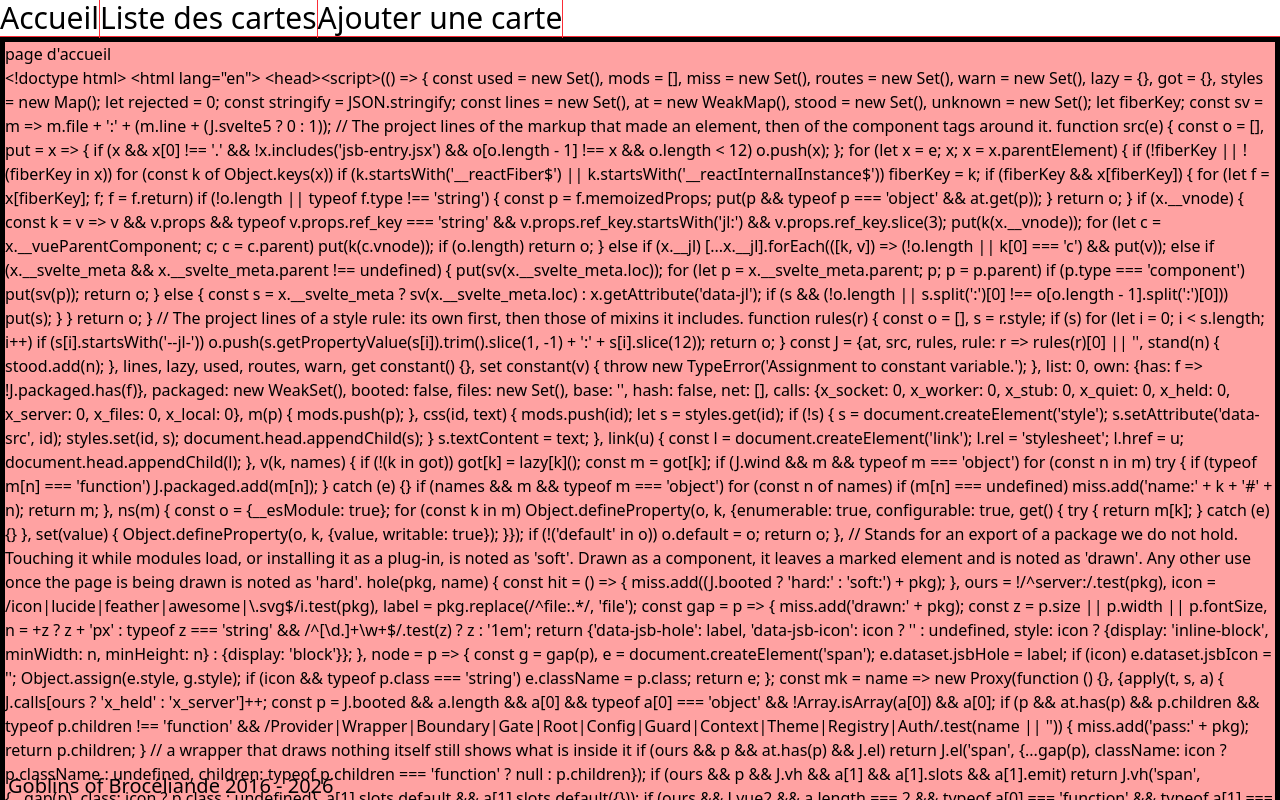
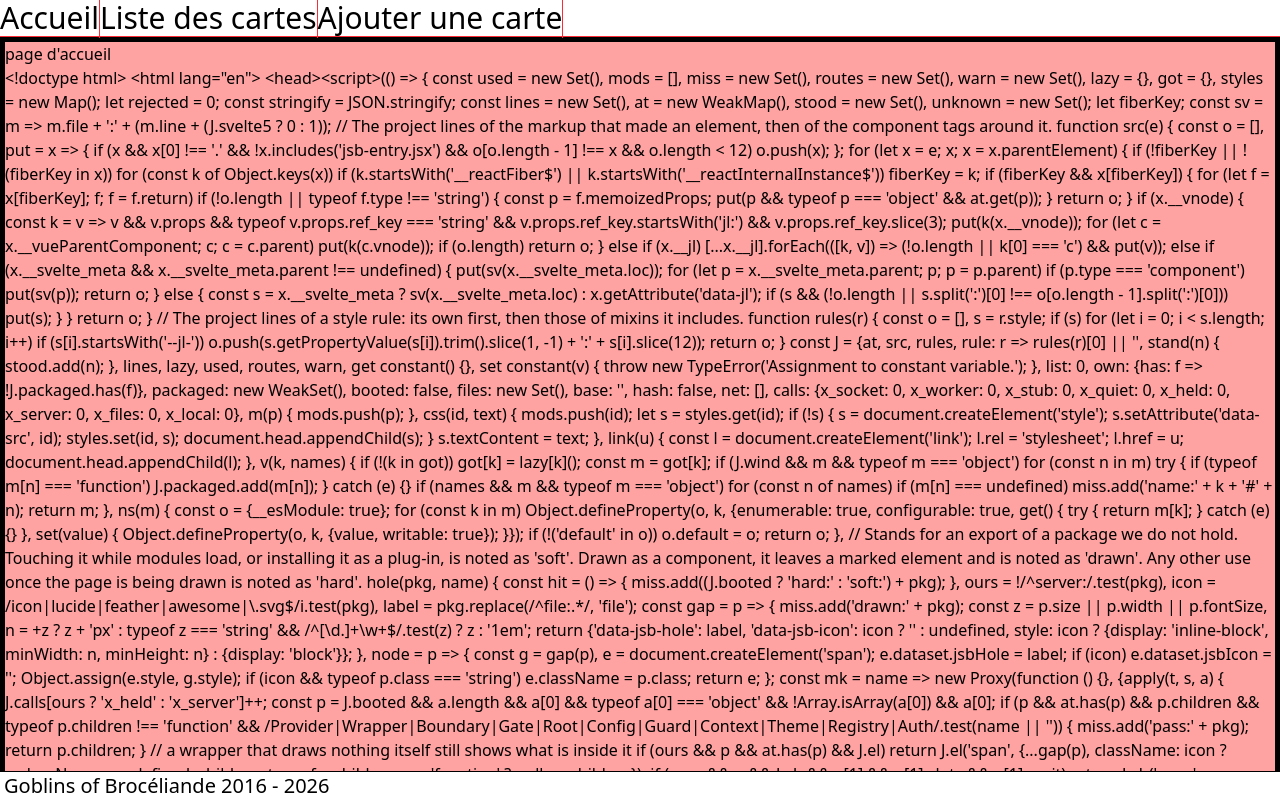
Before and after one commit to NilsGouraud/cardsFront, an Angular app: page / in a window 1280 px wide. Shown: the top 800 px of the page. Built offline with nearby package versions, Linux system fonts and the light colour scheme.

Commit message:
fixed footer width an bgcolor

```diff
--- a/src/app/app.html
+++ b/src/app/app.html
@@ -5,10 +5,12 @@
     <a routerLink="ajouter" class="border-r border-red-500">Ajouter une carte</a>
   </nav>
   <router-outlet />
-  <div class="m-2">
+  <div class="">
     <div class="m-10"></div>
-    <footer class="text-xs md:text-sm lg:text-xl fixed absolute bottom-0">
-      <span class="block">Goblins of Brocéliande 2016 - 2026</span>
+    <footer
+      class="w-full text-xs md:text-sm lg:text-xl fixed absolute px-1 bottom-0 border-t-1 bg-white"
+    >
+      Goblins of Brocéliande 2016 - 2026
     </footer>
   </div>
 </div>
```
